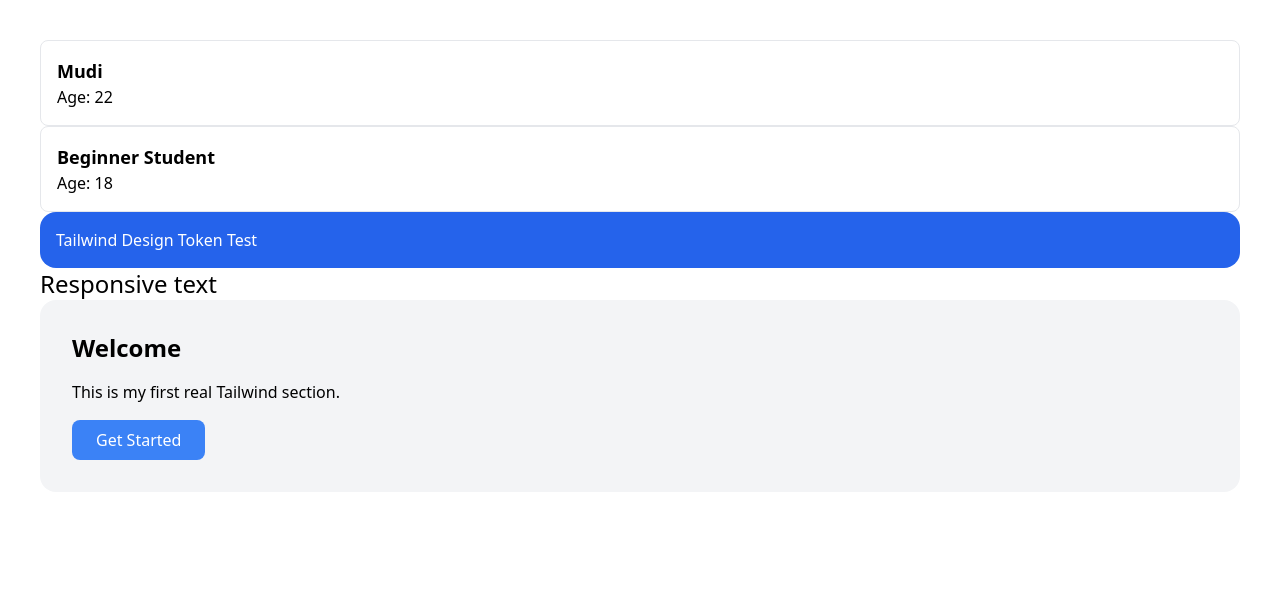
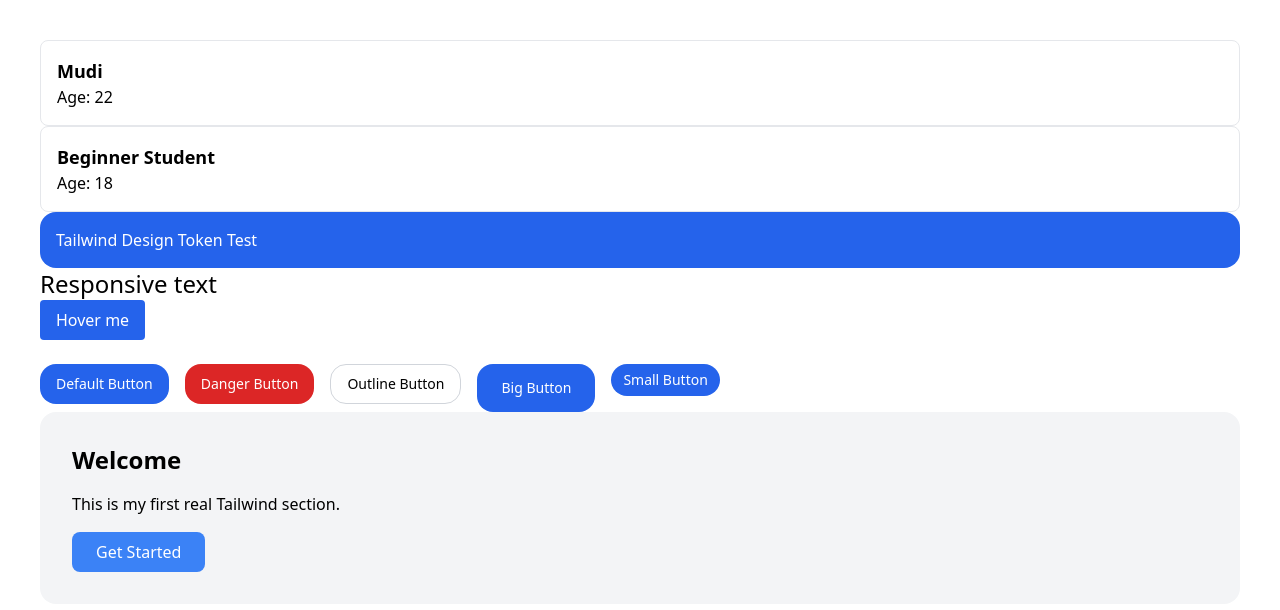
Before and after one commit to mudimurtala/temp-innohealth, a React (Vite) app: page / in a window 1280 px wide. Shown: the top 610 px of the page. Built offline with nearby package versions, Linux system fonts and the light colour scheme.

Commit message:
Add files

```diff
--- a/package.json
+++ b/package.json
@@ -8,8 +8,11 @@
     "preview": "vite preview"
   },
   "dependencies": {
+    "class-variance-authority": "^0.7.1",
+    "clsx": "^2.1.1",
     "react": "^18.2.0",
-    "react-dom": "^18.2.0"
+    "react-dom": "^18.2.0",
+    "tailwind-merge": "^3.4.0"
   },
   "devDependencies": {
     "@types/react": "^18.2.0",
--- a/src/App.tsx
+++ b/src/App.tsx
@@ -1,4 +1,6 @@
 import Profile from "./components/Profile"
+import Button from "./components/ui/Button"
+
 
 const App: React.FC = () => {
   return (
@@ -7,6 +9,16 @@ const App: React.FC = () => {
       <Profile name="Beginner Student" />
       <div className="bg-brand text-white p-4 rounded-xl">Tailwind Design Token Test</div>
       <div className="text-sm md:text-lg lg:text-2xl">Responsive text</div>
+      <button className="bg-brand hover:bg-blue-700 text-white px-4 py-2 rounded">Hover me</button>
+
+      <div className="flex gap-4 mt-6">
+        <Button>Default Button</Button>
+        <Button variant="danger">Danger Button</Button>
+        <Button variant="outline">Outline Button</Button>
+        <Button size="lg">Big Button</Button>
+        <Button size="sm">Small Button</Button>
+      </div>
+
       <section className="bg-gray-100 p-8 rounded-xl">
         <h1 className="text-2xl font-bold mb-4">Welcome</h1>
         <p className="mb-4">This is my first real Tailwind section.</p>
--- /dev/null
+++ b/src/components/ui/Button.tsx
@@ -0,0 +1,39 @@
+import { cva, type VariantProps } from "class-variance-authority"
+import { cn } from "../../lib/utils"
+
+const buttonVariants = cva(
+  "inline-flex items-center justify-center rounded-xl text-sm font-medium transition-colors focus:outline-none disabled:opacity-50",
+  {
+    variants: {
+      variant: {
+        primary: "bg-brand text-white hover:bg-blue-700",
+        danger: "bg-danger text-white hover:bg-red-700",
+        outline: "border border-gray-300 bg-white hover:bg-gray-100",
+      },
+      size: {
+        sm: "h-8 px-3",
+        md: "h-10 px-4",
+        lg: "h-12 px-6",
+      },
+    },
+    defaultVariants: {
+      variant: "primary",
+      size: "md",
+    },
+  }
+)
+
+interface ButtonProps
+  extends React.ButtonHTMLAttributes<HTMLButtonElement>,
+    VariantProps<typeof buttonVariants> {}
+
+function Button({ className, variant, size, ...props }: ButtonProps) {
+  return (
+    <button
+      className={cn(buttonVariants({ variant, size }), className)}
+      {...props}
+    />
+  )
+}
+
+export default Button
--- /dev/null
+++ b/src/lib/utils.ts
@@ -0,0 +1,6 @@
+import { clsx } from "clsx"
+import { twMerge } from "tailwind-merge"
+
+export function cn(...inputs: any[]) {
+  return twMerge(clsx(inputs))
+}
```
Also changed, not shown: 1 other file (tests, documents, lock files or other folders).
